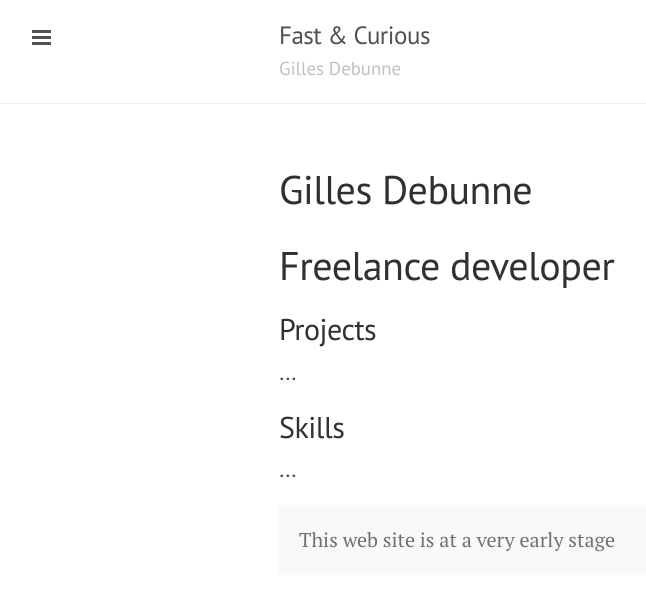
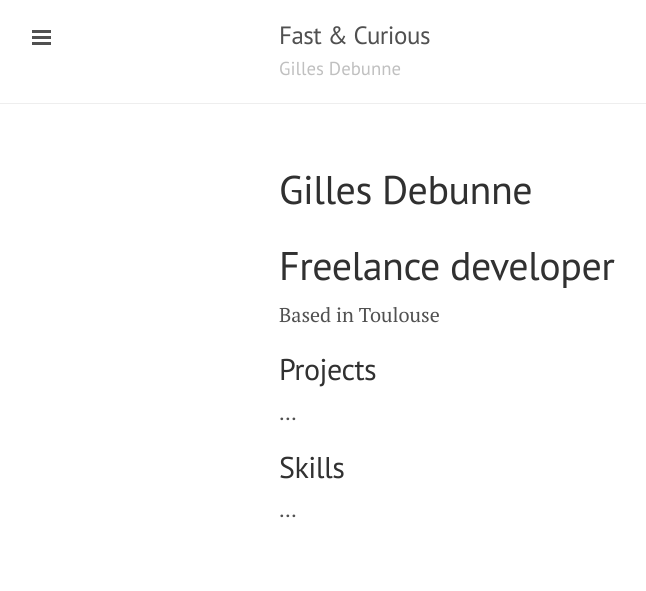
Before and after one commit to GillesDebunne/GillesDebunne.github.io, a Jekyll site: the page built from about.md, in a window 1280 px wide. Shown: the top 591 px of the page, without its empty margins (1-647 px from the left). Built offline with Jekyll 4.4.1, drawn with Linux system fonts in a browser that asks for light colours; Markdown is read by kramdown in place of the engine named in the settings.

Commit message:
Remove 2013 post example

```diff
--- a/about.md
+++ b/about.md
@@ -4,6 +4,7 @@ title: Gilles Debunne
 ---
 
 #Freelance developer
+Based in Toulouse
 
 ## Projects
 
@@ -12,7 +13,3 @@ title: Gilles Debunne
 ## Skills
 
 ...
-
-<p class="message">
-  This web site is at a very early stage
-</p>
```
